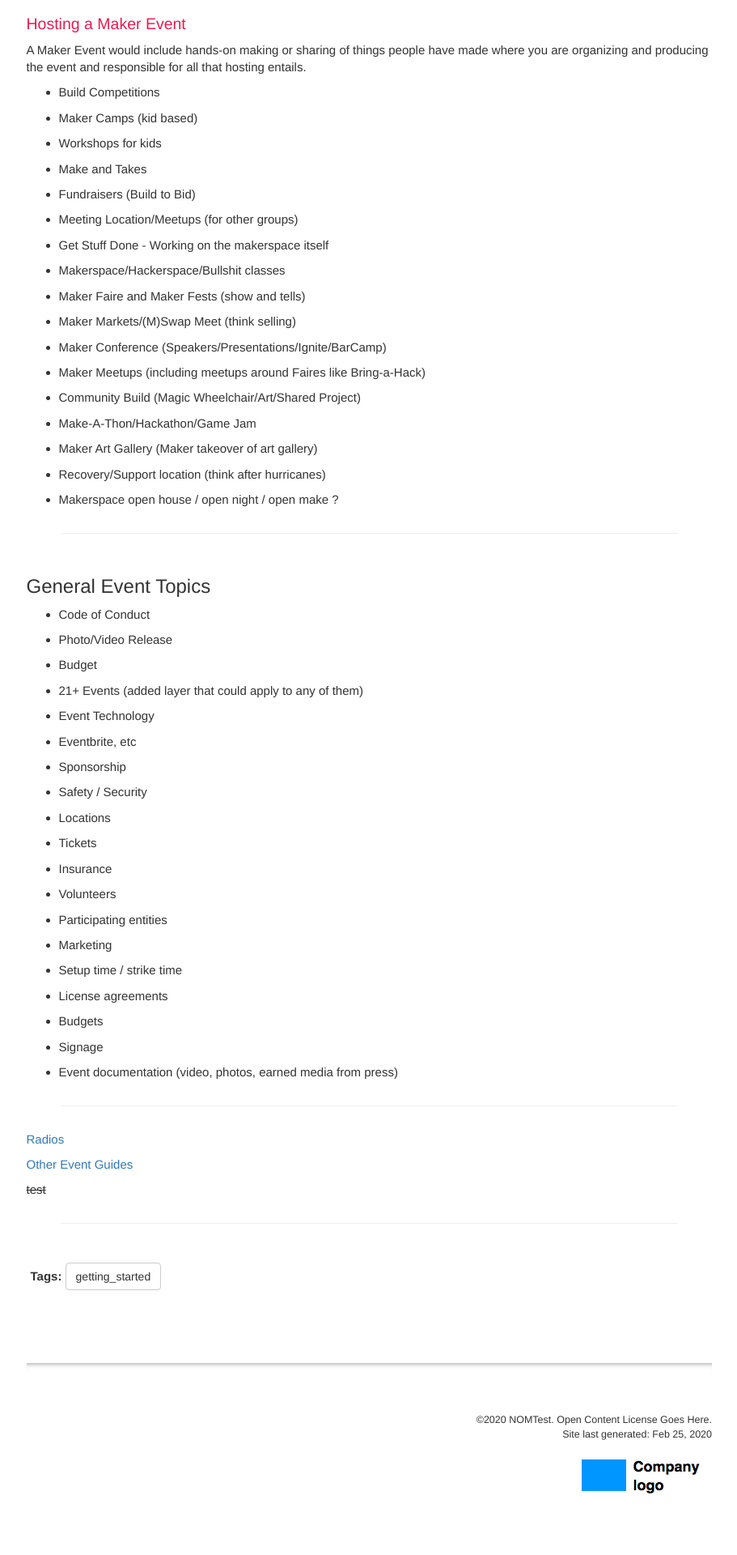
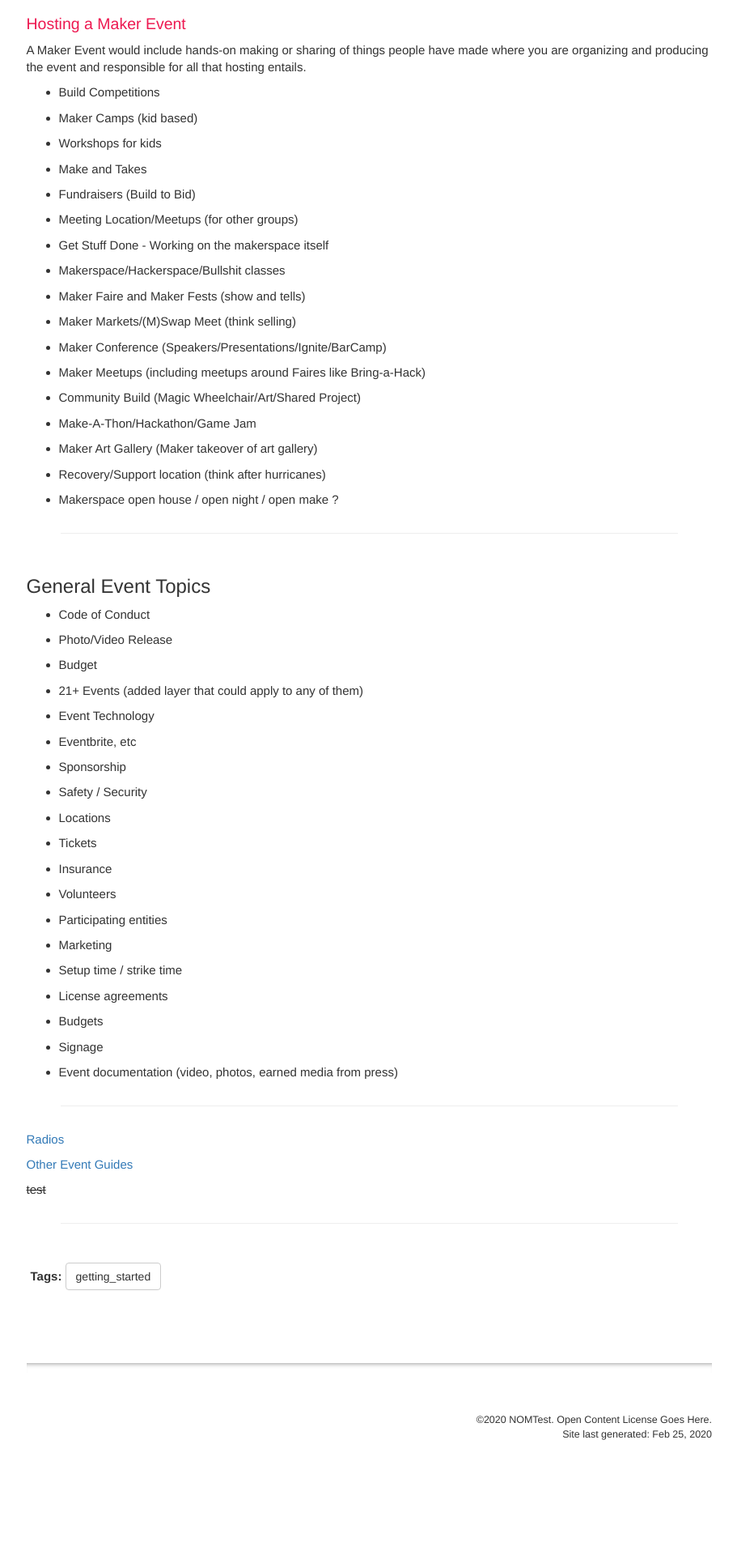
Before and after one commit to raster/nom, a Jekyll site: the page built from index.md, in a window 1280 px wide. Shown: the part 1638-3558 px from the top of the page at 81% size, without its empty margins (330-1241 px from the left). Built offline with Jekyll 4.4.1, drawn with Linux system fonts in a browser that asks for light colours; comment, search, counter and statistics services are not loaded; after the commit the page ends 3469 px from its top, so only the background shows below that.

Commit message:
Update footer.html

```diff
--- a/_includes/footer.html
+++ b/_includes/footer.html
@@ -3,7 +3,6 @@
                 <div class="col-lg-12 footer">
                &copy;{{ site.time | date: "%Y"  }} {{site.company_name}}. Open Content License Goes Here. <br />
 {% if page.last_updated %}<span>Page last updated:</span> {{page.last_updated}}<br/>{% endif %} Site last generated: {{ site.time | date: "%b %-d, %Y"  }} <br />
-<p><img src="{{ "images/company_logo.png" }}" alt="Org logo"/></p>
                 </div>
             </div>
 </footer>
```
